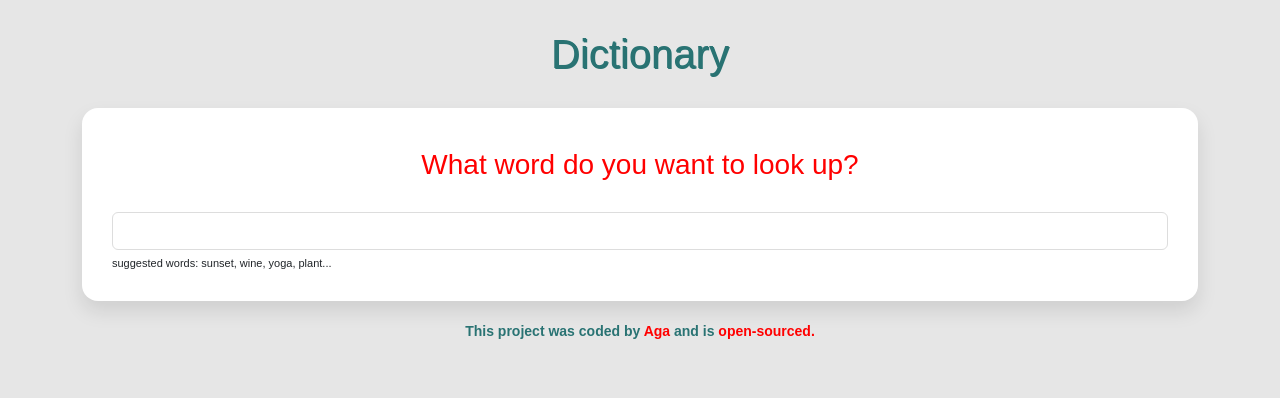
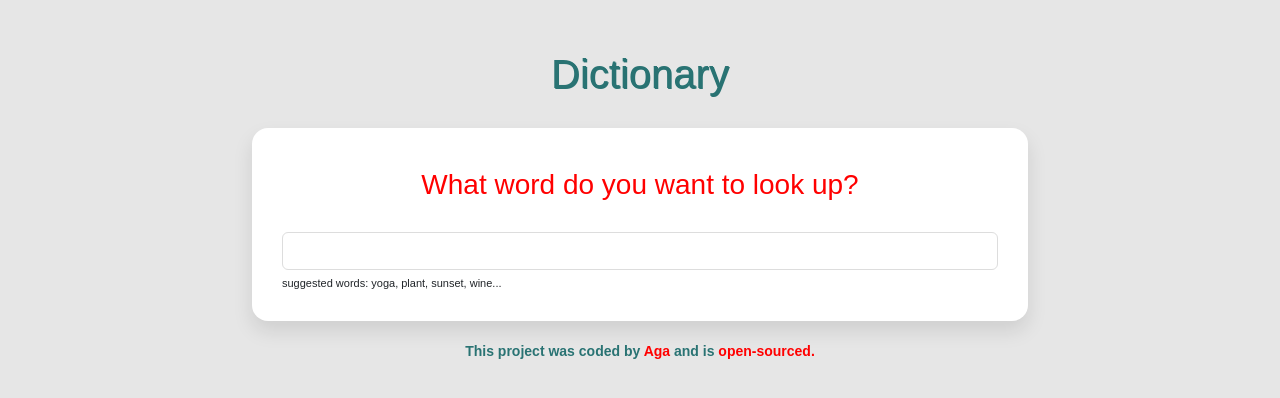
Before and after one commit to agagotowiec/dictionary-react, a React (Create React App) app: page / in a window 1280 px wide. Shown: the top 398 px of the page. Built offline with nearby package versions, Linux system fonts and the light colour scheme; no server answers; a web font is replaced by a local one.

Commit message:
improved styling

```diff
--- a/src/App.css
+++ b/src/App.css
@@ -2,6 +2,12 @@ body {
 	font-family: "Zen Kaku Gothic Antique", sans-serif;
 	background-color: #e6e6e6;
 }
+.App {
+	padding: 20px 0 100px;
+	max-width: 800px;
+	margin: 0 auto;
+}
+
 .App-header {
 	margin: 30px 0;
 }
--- a/src/Dictionary.js
+++ b/src/Dictionary.js
@@ -55,7 +55,7 @@ export default function Dictionary(props) {
 							defaultValue={props.defaultKeyword}
 						/>
 					</form>
-					<div className="hint">suggested words: sunset, wine, yoga, plant...</div>
+					<div className="hint">suggested words: yoga, plant, sunset, wine... </div>
 				</section>
 				<Results results={results} />
 				<Photos photos={photos} />
--- a/src/Meaning.css
+++ b/src/Meaning.css
@@ -3,7 +3,7 @@
 }
 
 .Meaning .Example {
-	color: #ff8552;
+	color: red;
 	font-style: italic;
 	margin-top: 10px;
 }
--- a/src/Phonetic.css
+++ b/src/Phonetic.css
@@ -5,7 +5,7 @@
 .Phonetic a {
 	color: #297373;
 	background-color: white;
-	border: 1px solid #297373;
+	border: 1px dotted #297373;
 	text-decoration: none;
 	padding: 8px 15px;
 	font-size: 13px;
@@ -17,7 +17,7 @@
 
 .Phonetic a:hover {
 	background: white;
-	color: #ff8552;
+	color: red;
 }
 
 .Phonetic .text {
--- a/src/Results.css
+++ b/src/Results.css
@@ -1,6 +1,5 @@
 .Results h2 {
-	text-align: center;
-	color: #39393a;
+	color: red;
 	font-size: 36px;
 	font-weight: bold;
 	line-height: 1.5;
```
